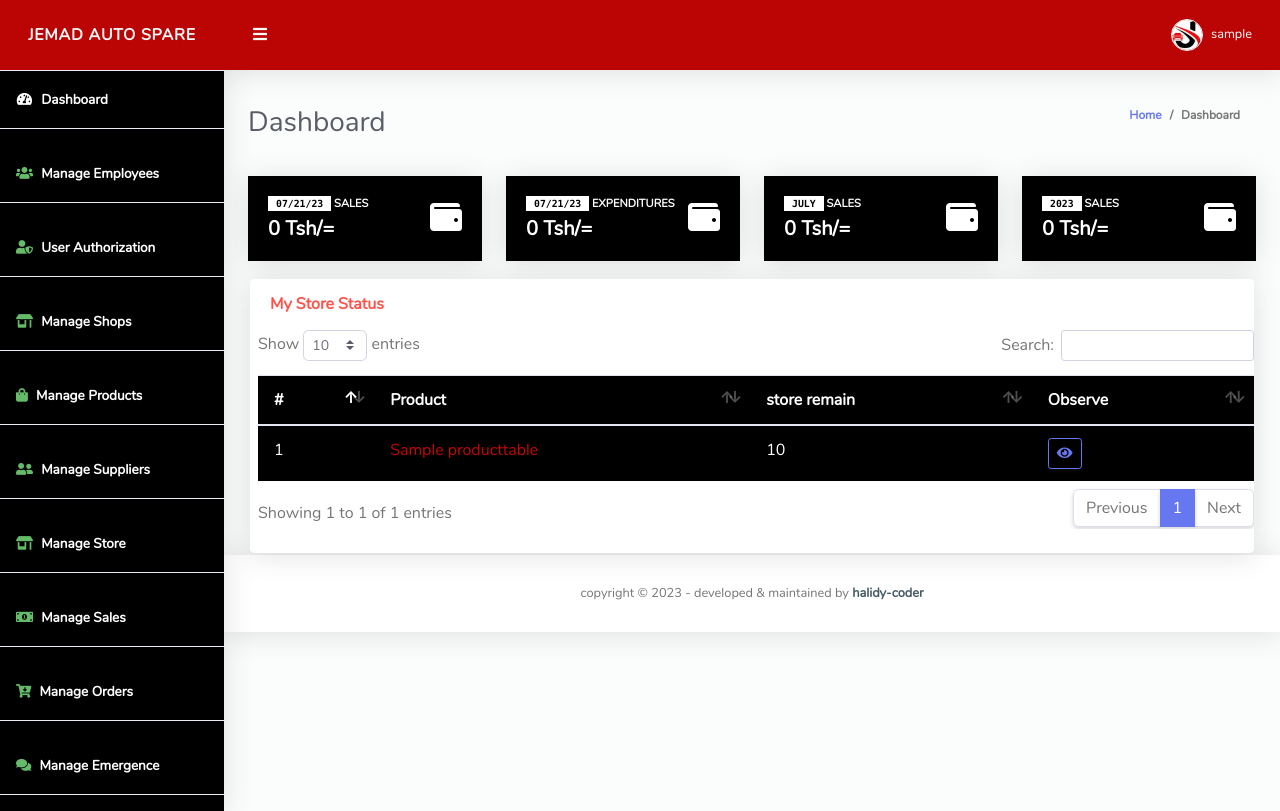
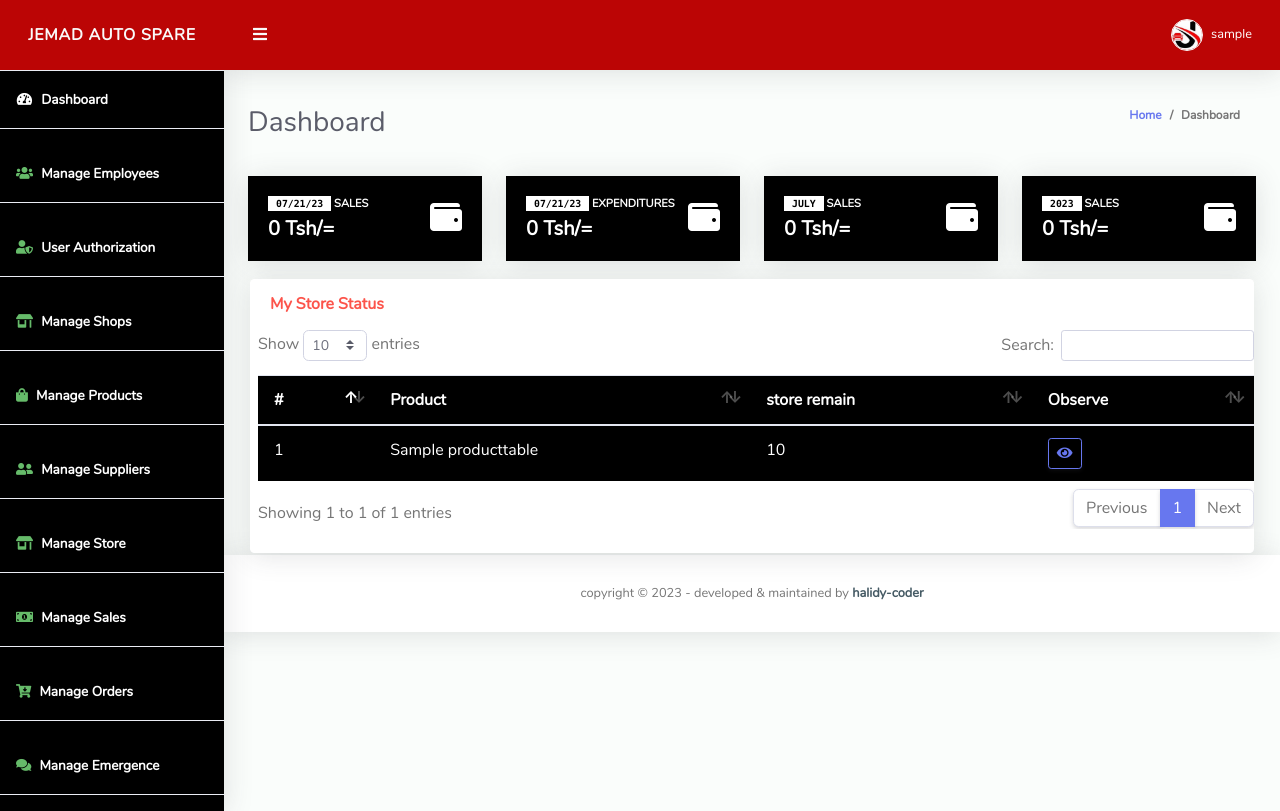
Before and after one commit to halidi-hamidu/DUKAWEBAPP, a Django app: page /homepage in a window 1280 px wide. Run offline with Django 4.2, Linux system fonts and the light colour scheme; a user stored in the database is signed in; tables that the repository leaves empty hold one stand-in row (values such as "Sample post"); some libraries are stand-ins or nearby versions.

Commit message:
color changed

```diff
--- a/templates/store/productRemainInStore.html
+++ b/templates/store/productRemainInStore.html
@@ -34,7 +34,7 @@
                 {% for product_sold in get_all_product_sold %}
                 <tr style="background-color: #000;color:#fff;">
                   <td>{{forloop.counter}}</td>
-                  <td ><a href="#" style="color:#c50606;">{{product_sold.product_name}}</a></td>
+                  <td ><a href="#" style="color:#fff;">{{product_sold.product_name}}</a></td>
 
 
 
```
